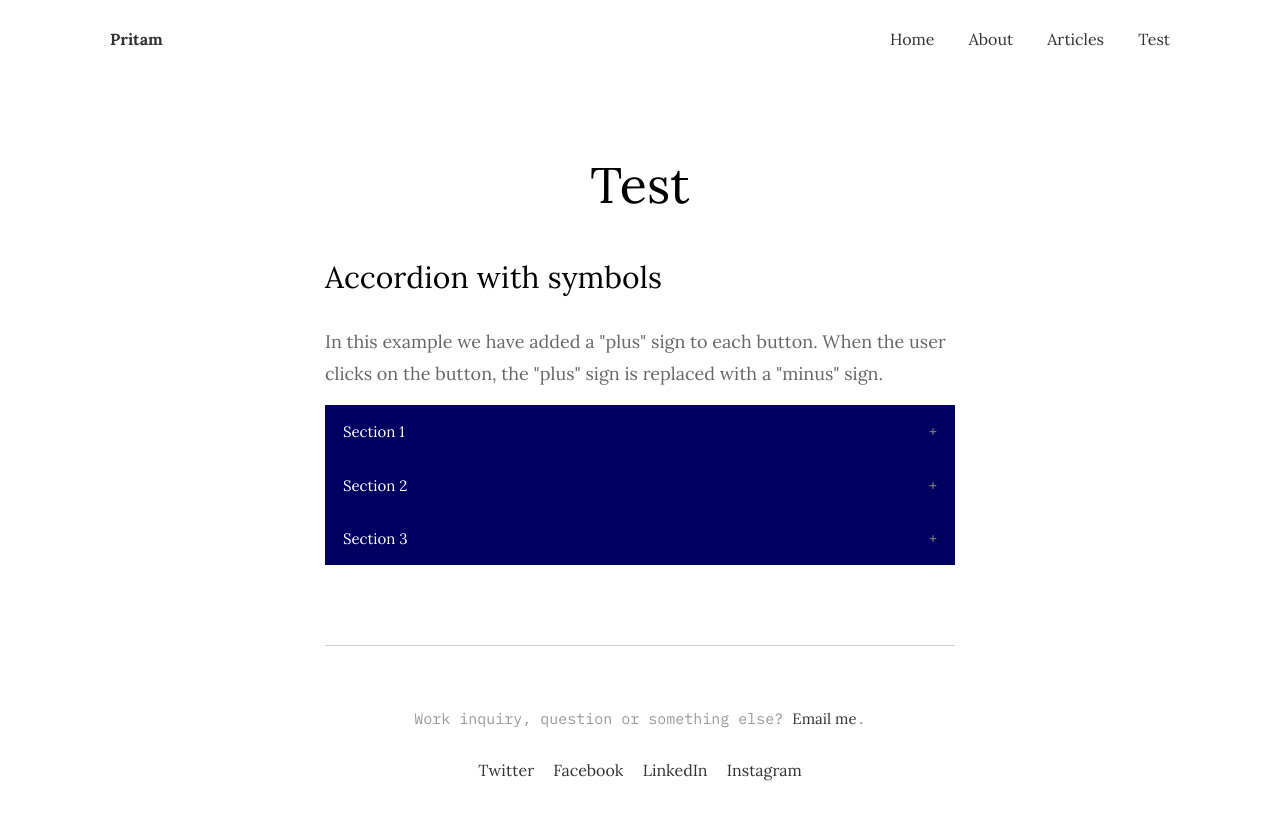
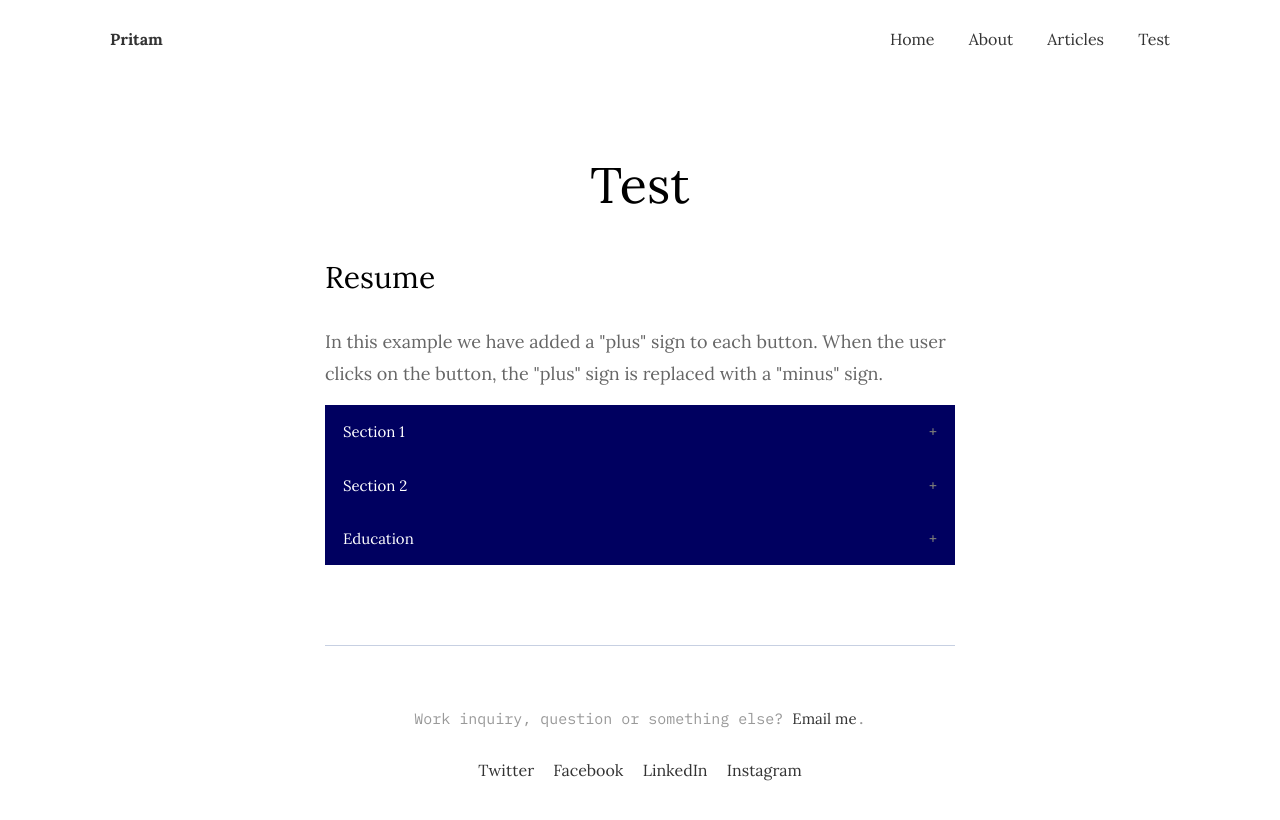
Before and after one commit to argumentativeyouth/pritams-portfolio, a Jekyll site: the page built from _pages/test.md, in a window 1280 px wide. Shown: the top 820 px of the page. Built offline with Jekyll 4.4.1, drawn with Linux system fonts in a browser that asks for light colours.

Commit message:
Update test.md

```diff
--- a/_pages/test.md
+++ b/_pages/test.md
@@ -48,7 +48,7 @@
 </head>
 <body>
 
-<h2>Accordion with symbols</h2>
+<h2>Resume</h2>
 <p>In this example we have added a "plus" sign to each button. When the user clicks on the button, the "plus" sign is replaced with a "minus" sign.</p>
 <button class="accordion">Section 1</button>
 <div class="panel">
@@ -60,8 +60,10 @@
   <p>Lorem ipsum dolor sit amet, consectetur adipisicing elit, sed do eiusmod tempor incididunt ut labore et dolore magna aliqua. Ut enim ad minim veniam, quis nostrud exercitation ullamco laboris nisi ut aliquip ex ea commodo consequat.</p>
 </div>
 
-<button class="accordion">Section 3</button>
+<button class="accordion">Education</button>
 <div class="panel">
+  <h3>MS Communication</h3>
+  <p><strong>St. Joseph's College (Autonomous) - 2015-2017</strong></p>
   <p>Lorem ipsum dolor sit amet, consectetur adipisicing elit, sed do eiusmod tempor incididunt ut labore et dolore magna aliqua. Ut enim ad minim veniam, quis nostrud exercitation ullamco laboris nisi ut aliquip ex ea commodo consequat.</p>
 </div>
 
```
